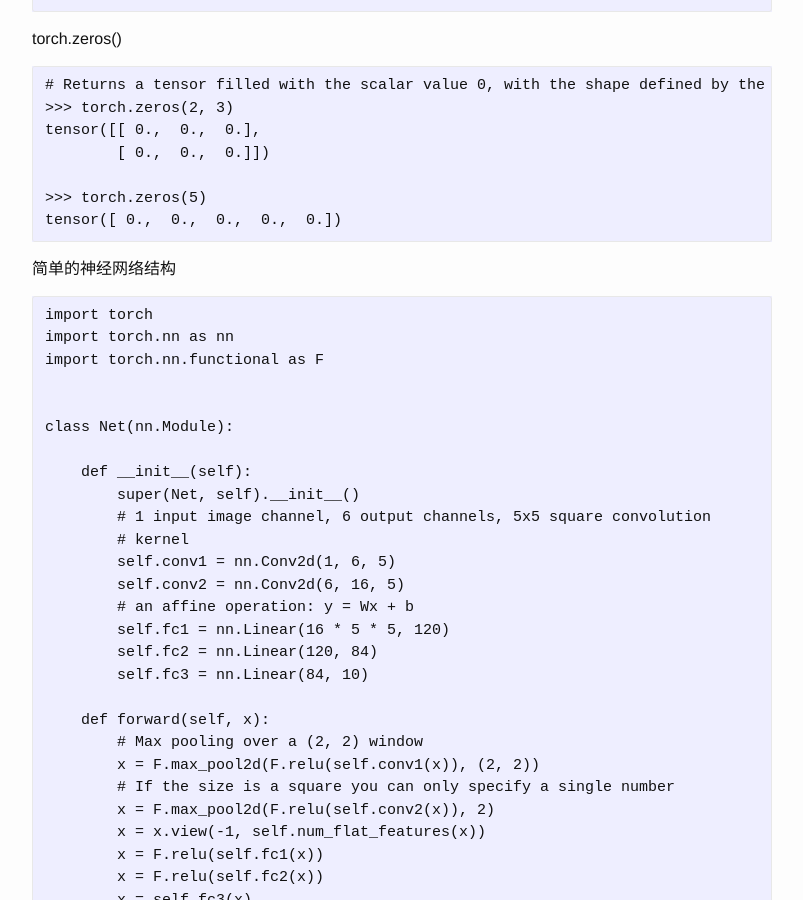
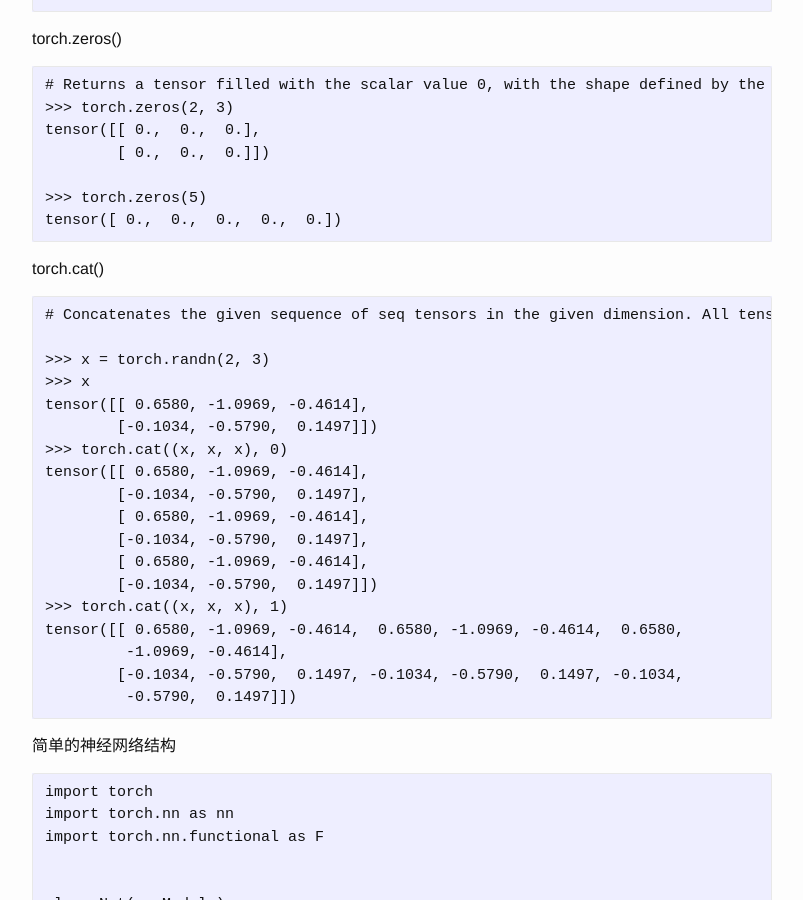
Before and after one commit to josephstalin117/josephstalin117.github.io, a Jekyll site: the page built from _posts/2019-3-11-pytorch.markdown, in a window 1280 px wide and 900 px high, scrolled down 1343 px. Shown: the whole window, without its empty margins (238-1041 px from the left). Built offline with Jekyll 4.4.1, drawn with Linux system fonts in a browser that asks for light colours.

Commit message:
add pytorch cat

````diff
--- a/_posts/2019-3-11-pytorch.markdown
+++ b/_posts/2019-3-11-pytorch.markdown
@@ -70,6 +70,28 @@
 
 >>> torch.zeros(5)
 tensor([ 0.,  0.,  0.,  0.,  0.])
+```
+
+torch.cat()
+```
+# Concatenates the given sequence of seq tensors in the given dimension. All tensors must either have the same shape (except in the concatenating dimension) or be empty.
+
+>>> x = torch.randn(2, 3)
+>>> x
+tensor([[ 0.6580, -1.0969, -0.4614],
+        [-0.1034, -0.5790,  0.1497]])
+>>> torch.cat((x, x, x), 0)
+tensor([[ 0.6580, -1.0969, -0.4614],
+        [-0.1034, -0.5790,  0.1497],
+        [ 0.6580, -1.0969, -0.4614],
+        [-0.1034, -0.5790,  0.1497],
+        [ 0.6580, -1.0969, -0.4614],
+        [-0.1034, -0.5790,  0.1497]])
+>>> torch.cat((x, x, x), 1)
+tensor([[ 0.6580, -1.0969, -0.4614,  0.6580, -1.0969, -0.4614,  0.6580,
+         -1.0969, -0.4614],
+        [-0.1034, -0.5790,  0.1497, -0.1034, -0.5790,  0.1497, -0.1034,
+         -0.5790,  0.1497]])
 ```
 
 简单的神经网络结构
````
